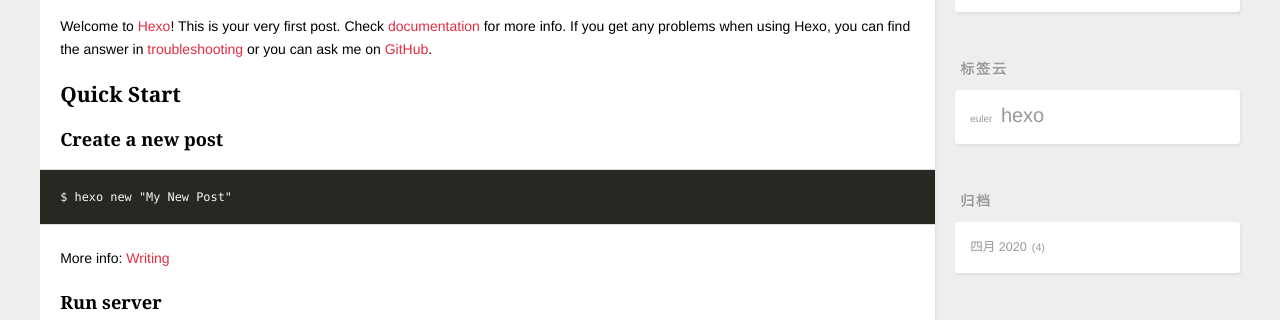
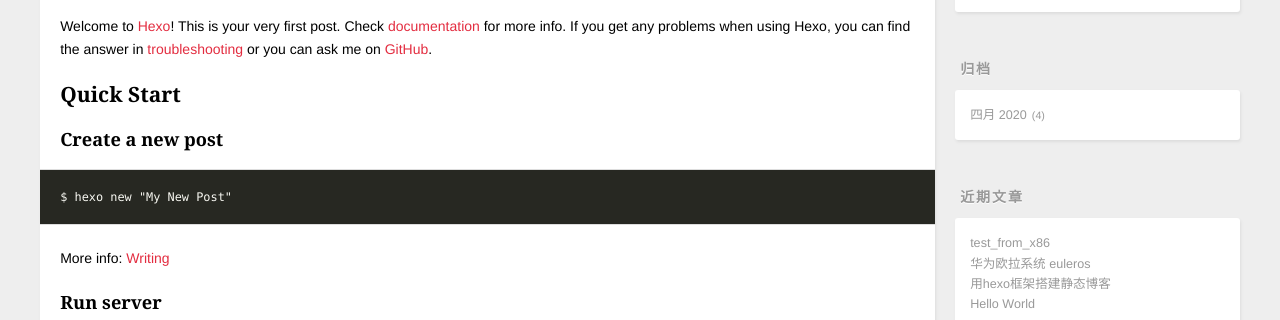
Before and after one commit to majunbo/majunbo.github.io, a plain HTML site: page 20200403/hello-world/index.html in a window 1280 px wide. Shown: the part 437-757 px from the top of the page. Drawn offline with nearby package versions, Linux system fonts and the light colour scheme; some packages are replaced by stand-ins of ours.

Commit message:
Site updated: 2020-04-08 15:17:44

```diff
--- a/20200403/hello-world/index.html
+++ b/20200403/hello-world/index.html
@@ -153,15 +153,6 @@
     <h3 class="widget-title">标签</h3>
     <div class="widget">
       <ul class="tag-list" itemprop="keywords"><li class="tag-list-item"><a class="tag-list-link" href="/tags/euler/" rel="tag">euler</a><span class="tag-list-count">1</span></li><li class="tag-list-item"><a class="tag-list-link" href="/tags/hexo/" rel="tag">hexo</a><span class="tag-list-count">2</span></li></ul>
-    </div>
-  </div>
-
-
-
-  <div class="widget-wrap">
-    <h3 class="widget-title">标签云</h3>
-    <div class="widget tagcloud">
-      <a href="/tags/euler/" style="font-size: 10px;">euler</a> <a href="/tags/hexo/" style="font-size: 20px;">hexo</a>
     </div>
   </div>
 
```
Also changed, not shown: 20200405/hexo-install/index.html (+0 -9 lines), 20200405/testEuler/index.html (+0 -9 lines), 20200408/test-from-mjb/index.html (+0 -9 lines), about/index.html (+0 -9 lines), archives/2020/04/index.html (+0 -9 lines), archives/2020/index.html (+0 -9 lines), archives/index.html (+0 -9 lines), index.html (+0 -9 lines), tags/euler/index.html (+0 -9 lines), tags/hexo/index.html (+0 -9 lines).
